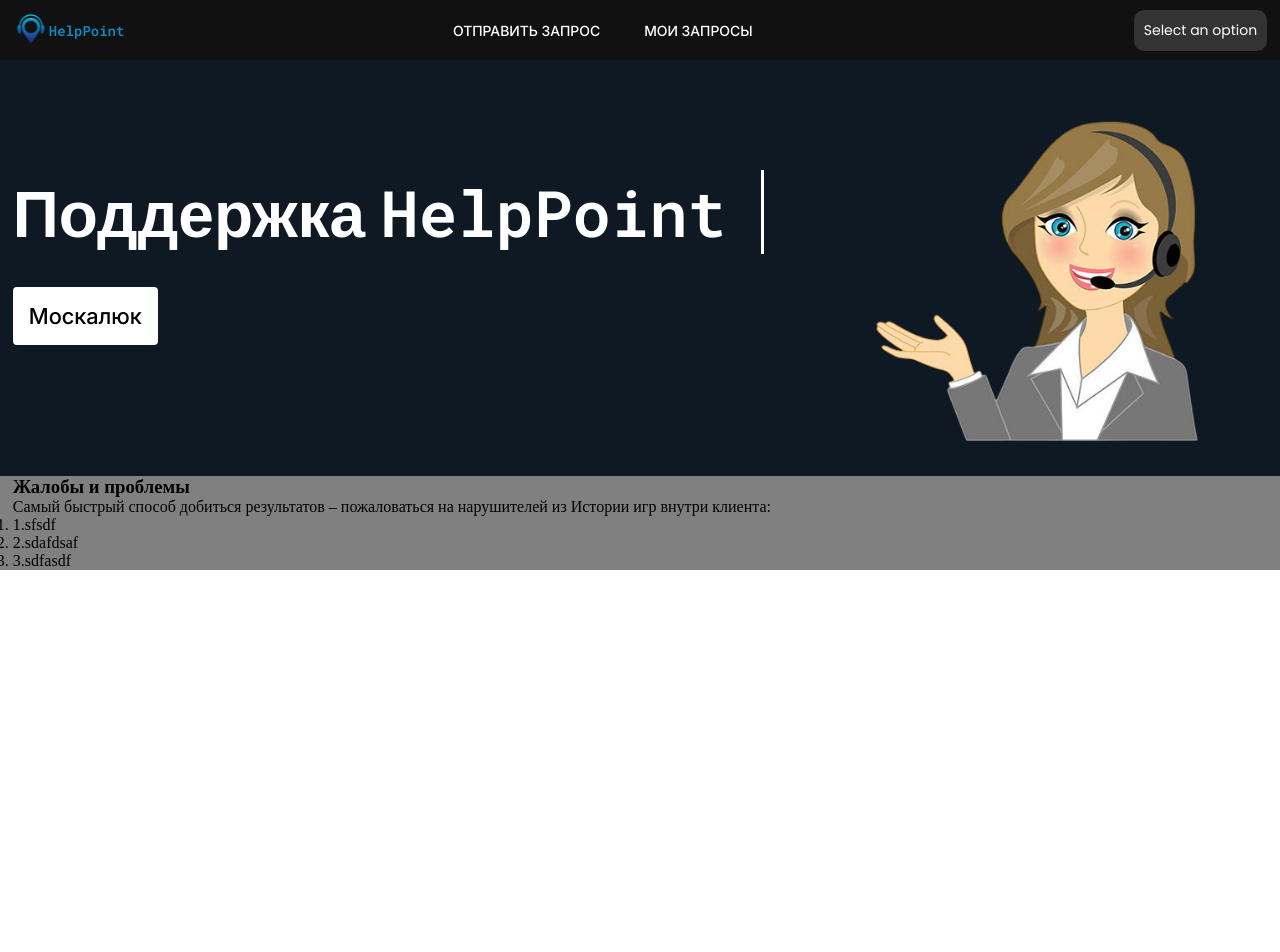
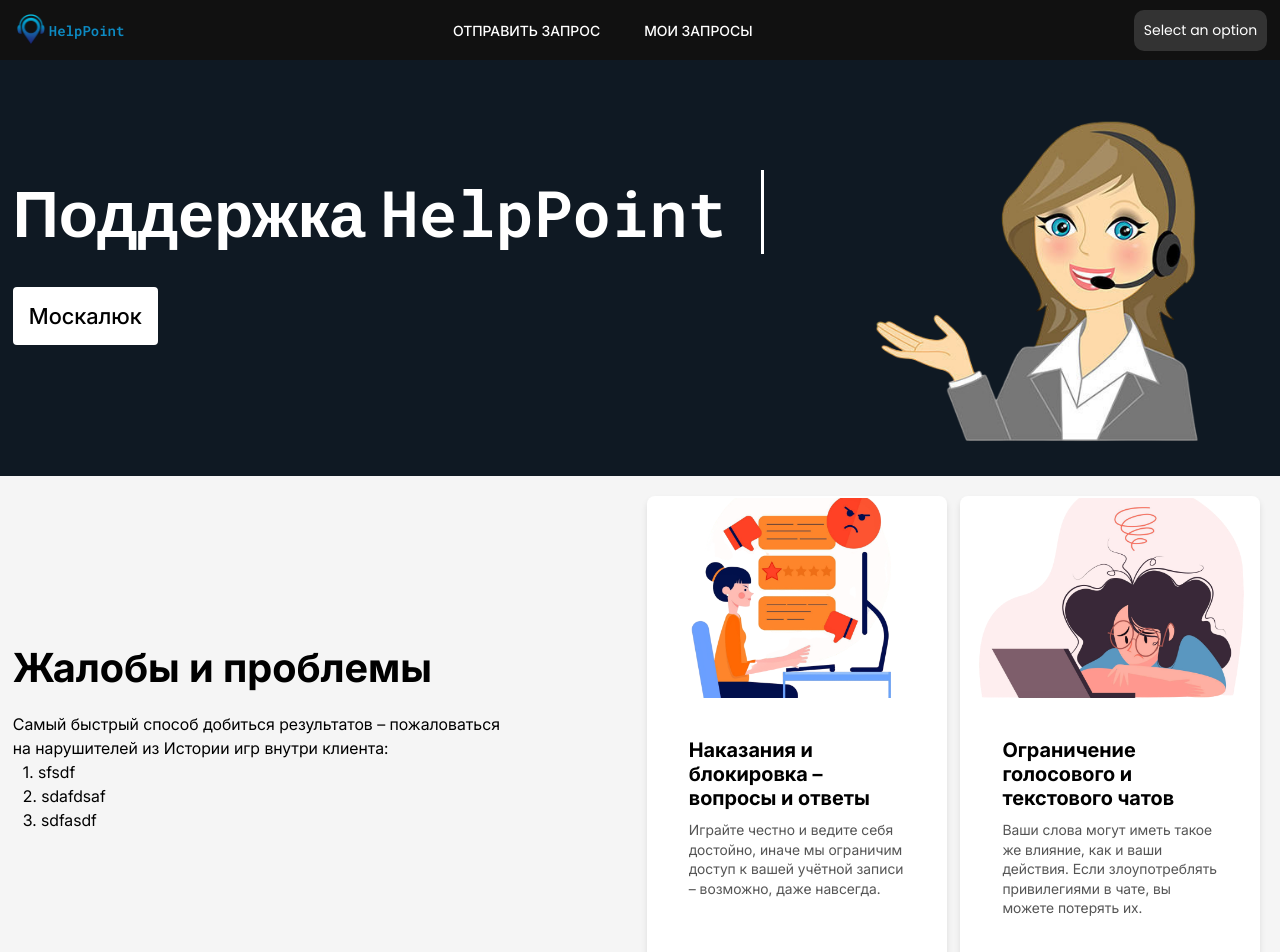
Before and after one commit to Moskalyuk17/HelpPoint, an Angular app: page / in a window 1280 px wide. Shown: the top 952 px of the page. Before the commit the page ends 800 px from the top, so only its background shows below. Built offline with nearby package versions, Linux system fonts and the light colour scheme.

Commit message:
main commit

```diff
--- a/src/app/app.component.html
+++ b/src/app/app.component.html
@@ -1,4 +1,3 @@
-<main>
 <app-nav-bar></app-nav-bar>
 
 <section class="greeting">
@@ -16,22 +15,35 @@
 </section>
 
 <section class="complaints">
-    <div class="container">
-      <div class="complaints_info">
+  <div class="container complaints_grid">
     <div class="complaints_text">
       <h3 class="complaints_text_h3">Жалобы и проблемы</h3>
       <ol class="complaints_text_list">
         <span>Самый быстрый способ добиться результатов – пожаловаться на нарушителей из Истории игр внутри клиента:</span>
-            <li>1.sfsdf</li>
-            <li>2.sdafdsaf</li>
-            <li>3.sdfasdf</li>
+        <li>sfsdf</li>
+        <li>sdafdsaf</li>
+        <li>sdfasdf</li>
       </ol>
     </div>
 
-        <div class="complaints_foto"></div>
+    <div class="complaints_block">
+      <div class="enquiry complaints_card">
+        <img src="/assets/img/complaints.png" alt="Наказания и блокировка">
+        <div class="complaints_card_content">
+          <h3>Наказания и блокировка – вопросы и ответы</h3>
+          <p>Играйте честно и ведите себя достойно, иначе мы ограничим доступ к вашей учётной записи – возможно, даже навсегда.</p>
         </div>
       </div>
 
+      <div class="problems complaints_card">
+        <img src="/assets/img/problems4.png" alt="Ограничение чатов">
+        <div class="complaints_card_content">
+          <h3>Ограничение голосового и текстового чатов</h3>
+          <p>Ваши слова могут иметь такое же влияние, как и ваши действия. Если злоупотреблять привилегиями в чате, вы можете потерять их.</p>
+        </div>
+      </div>
+    </div>
+  </div>
 </section>
 
-</main>
+<app-footer></app-footer>
--- a/src/app/app.component.scss
+++ b/src/app/app.component.scss
@@ -98,17 +98,98 @@
 }
 
 .complaints {
-  background: grey;
+  background: #F5F5F5;
 
-  &_info {
-    &_text {
+  &_grid {
+    display: grid;
+    grid-template-columns: repeat(2, 1fr);
+
+    .complaints_text {
+      display: flex;
+      flex-direction: column;
+      justify-content: center;
+      width: 80%;
+      font-family: Inter, sans-serif;
 
       &_h3 {
-
+        margin: 20px 0;
+        font-size: 40px;
+        font-weight: 700;
       }
 
-      ol {
+      &_list {
+        counter-reset: li;
         list-style: none;
+        font-size: 16px;
+        font-weight: 400;
+        line-height: 24px;
+
+        li {
+          position: relative;
+          margin-left: 10px;
+
+
+          &::before {
+            content: counter(li, decimal) ". ";
+            counter-increment: li;
+          }
+        }
+      }
+    }
+
+    .complaints_block {
+      display: flex;
+      justify-content: space-between;
+
+      .enquiry {
+        margin-left: 50px;
+      }
+
+      .complaints_card {
+        border: 2px solid transparent;
+        background: #fff;
+        border-radius: 8px;
+        box-shadow: 0 4px 6px rgba(0, 0, 0, 0.1);
+        overflow: hidden;
+        max-width: 300px;
+        display: flex;
+        flex-direction: column;
+        margin: 20px auto;
+
+        &:hover {
+          border: 2px solid transparent;
+          background: linear-gradient(#fff, #fff 0) padding-box,
+          linear-gradient(to bottom, rgba(13, 138, 194, 1), rgba(200,200,200,1)) border-box;
+        }
+
+        img {
+          width: 100%;
+          height: 200px;
+          object-fit: cover;
+        }
+
+        &_content {
+          padding: 40px;
+          display: flex;
+          flex-direction: column;
+          gap: 10px;
+          font-family: Inter, sans-serif;
+
+          h3 {
+            font-size: 20px;
+            font-weight: 700;
+            line-height: 24px;
+            color: #000;
+          }
+
+          p {
+            font-size: 14px;
+            font-weight: 400;
+            line-height: 22px;
+            color: #555;
+            line-height: 1.4;
+          }
+        }
       }
     }
   }
--- a/src/app/app.component.ts
+++ b/src/app/app.component.ts
@@ -1,11 +1,12 @@
 import { Component } from '@angular/core';
 import { RouterOutlet } from '@angular/router';
 import {NavBarComponent} from './common-ui/nav-bar/nav-bar.component';
+import {FooterComponent} from './common-ui/footer/footer.component';
 
 @Component({
   selector: 'app-root',
   standalone: true,
-  imports: [RouterOutlet, NavBarComponent],
+  imports: [RouterOutlet, NavBarComponent, FooterComponent],
   templateUrl: './app.component.html',
   styleUrl: './app.component.scss'
 })
--- /dev/null
+++ b/src/app/common-ui/footer/footer.component.html
@@ -0,0 +1 @@
+<p>footer works!</p>
--- a/src/fonts.scss
+++ b/src/fonts.scss
@@ -1,9 +1,25 @@
+@font-face {
+  font-display: swap;
+  font-family: Inter;
+  font-style: normal;
+  font-weight: 400;
+  src: url("/assets/fonts/Inter/Inter_18pt-Regular.ttf") format("truetype");
+}
+
 @font-face {
   font-display: swap;
   font-family: Inter;
   font-style: normal;
   font-weight: 500;
   src: url("/assets/fonts/Inter/Inter_18pt-Medium.ttf") format("truetype");
+}
+
+@font-face {
+  font-display: swap;
+  font-family: Inter;
+  font-style: normal;
+  font-weight: 700;
+  src: url("/assets/fonts/Inter/Inter_18pt-Bold.ttf") format("truetype");
 }
 
 @font-face {
```
Also changed, not shown: src/app/common-ui/footer/footer.component.ts (added, +12 -0 lines), public/assets/img/complaints.png (added), public/assets/img/problems4.png (added), src/app/common-ui/footer/footer.component.scss (added). Lines whose indentation alone changed are shown as unchanged.
